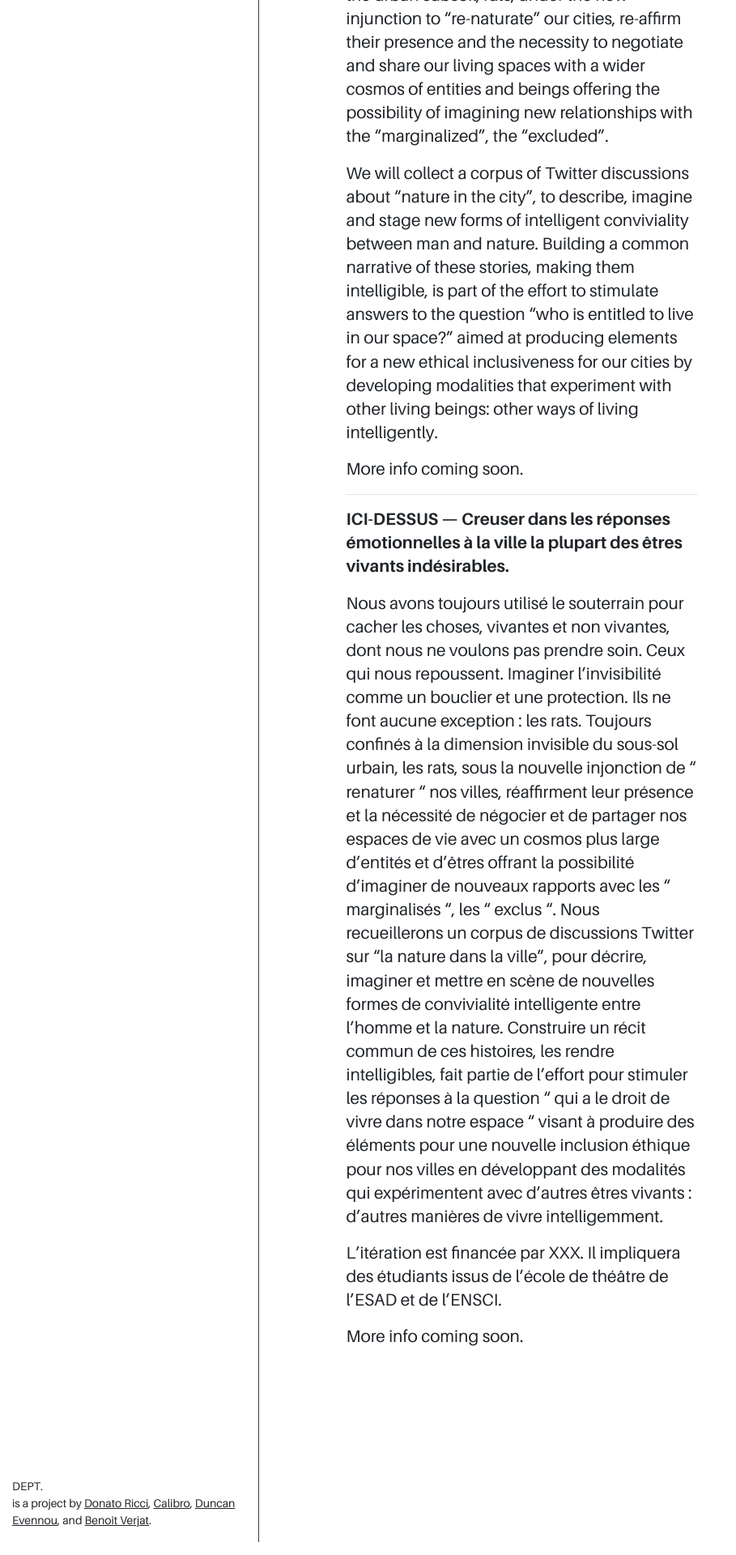
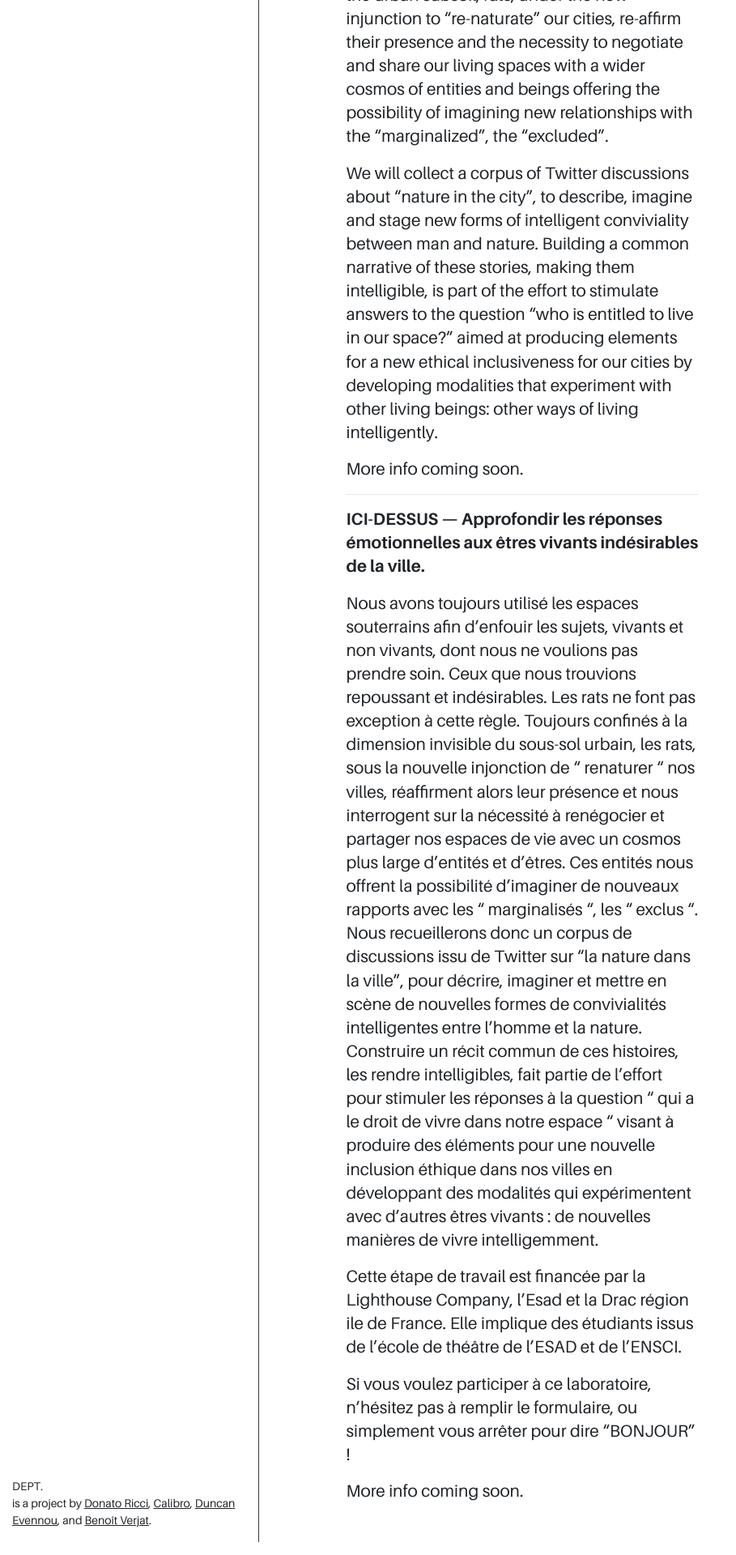
Before and after one commit to monitor/dept, a Jekyll site: the page built from _workshops/here-under.md, in a window 1280 px wide. Shown: the part 989-2909 px from the top of the page at 81% size, without its empty margins (0-909 px from the left). Built offline with Jekyll 4.4.1, drawn with Linux system fonts in a browser that asks for light colours; some web fonts are replaced.

Commit message:
Update here-under.md

```diff
--- a/_workshops/here-under.md
+++ b/_workshops/here-under.md
@@ -23,10 +23,12 @@ More info coming soon.
 <hr>
 
 
-**ICI-DESSUS — Creuser dans les réponses émotionnelles à la ville la plupart des êtres vivants indésirables.**
+**ICI-DESSUS — Approfondir les réponses émotionnelles aux êtres vivants indésirables de la ville.**
 
-Nous avons toujours utilisé le souterrain pour cacher les choses, vivantes et non vivantes, dont nous ne voulons pas prendre soin. Ceux qui nous repoussent. Imaginer l'invisibilité comme un bouclier et une protection. Ils ne font aucune exception : les rats. Toujours confinés à la dimension invisible du sous-sol urbain, les rats, sous la nouvelle injonction de " renaturer " nos villes, réaffirment leur présence et la nécessité de négocier et de partager nos espaces de vie avec un cosmos plus large d'entités et d'êtres offrant la possibilité d'imaginer de nouveaux rapports avec les " marginalisés ", les " exclus ". Nous recueillerons un corpus de discussions Twitter sur "la nature dans la ville", pour décrire, imaginer et mettre en scène de nouvelles formes de convivialité intelligente entre l'homme et la nature. Construire un récit commun de ces histoires, les rendre intelligibles, fait partie de l'effort pour stimuler les réponses à la question " qui a le droit de vivre dans notre espace " visant à produire des éléments pour une nouvelle inclusion éthique pour nos villes en développant des modalités qui expérimentent avec d'autres êtres vivants : d'autres manières de vivre intelligemment.
+Nous avons toujours utilisé les espaces souterrains afin d’enfouir les sujets, vivants et non vivants, dont nous ne voulions pas prendre soin. Ceux que nous trouvions repoussant et indésirables. Les rats ne font pas exception à cette règle. Toujours confinés à la dimension invisible du sous-sol urbain, les rats, sous la nouvelle injonction de " renaturer " nos villes, réaffirment alors leur présence et nous interrogent sur la nécessité à renégocier et partager nos espaces de vie avec un cosmos plus large d'entités et d'êtres. Ces entités nous offrent la possibilité d'imaginer de nouveaux rapports avec les " marginalisés ", les " exclus ". Nous recueillerons donc un corpus de discussions issu de Twitter sur "la nature dans la ville", pour décrire, imaginer et mettre en scène de nouvelles formes de convivialités intelligentes entre l'homme et la nature. Construire un récit commun de ces histoires, les rendre intelligibles, fait partie de l'effort pour stimuler les réponses à la question " qui a le droit de vivre dans notre espace " visant à produire des éléments pour une nouvelle inclusion éthique dans nos villes en développant des modalités qui expérimentent avec d'autres êtres vivants : de nouvelles manières de vivre intelligemment.
 
-L'itération est financée par XXX. Il impliquera des étudiants issus de l'école de théâtre de l'ESAD et de l'ENSCI.
+Cette étape de travail est financée par la Lighthouse Company, l’Esad et la Drac région ile de France. Elle implique des étudiants issus de l'école de théâtre de l'ESAD et de l'ENSCI.
+
+Si vous voulez participer à ce laboratoire, n'hésitez pas à remplir le formulaire, ou simplement vous arrêter pour dire "BONJOUR" !
 
 More info coming soon.
```
